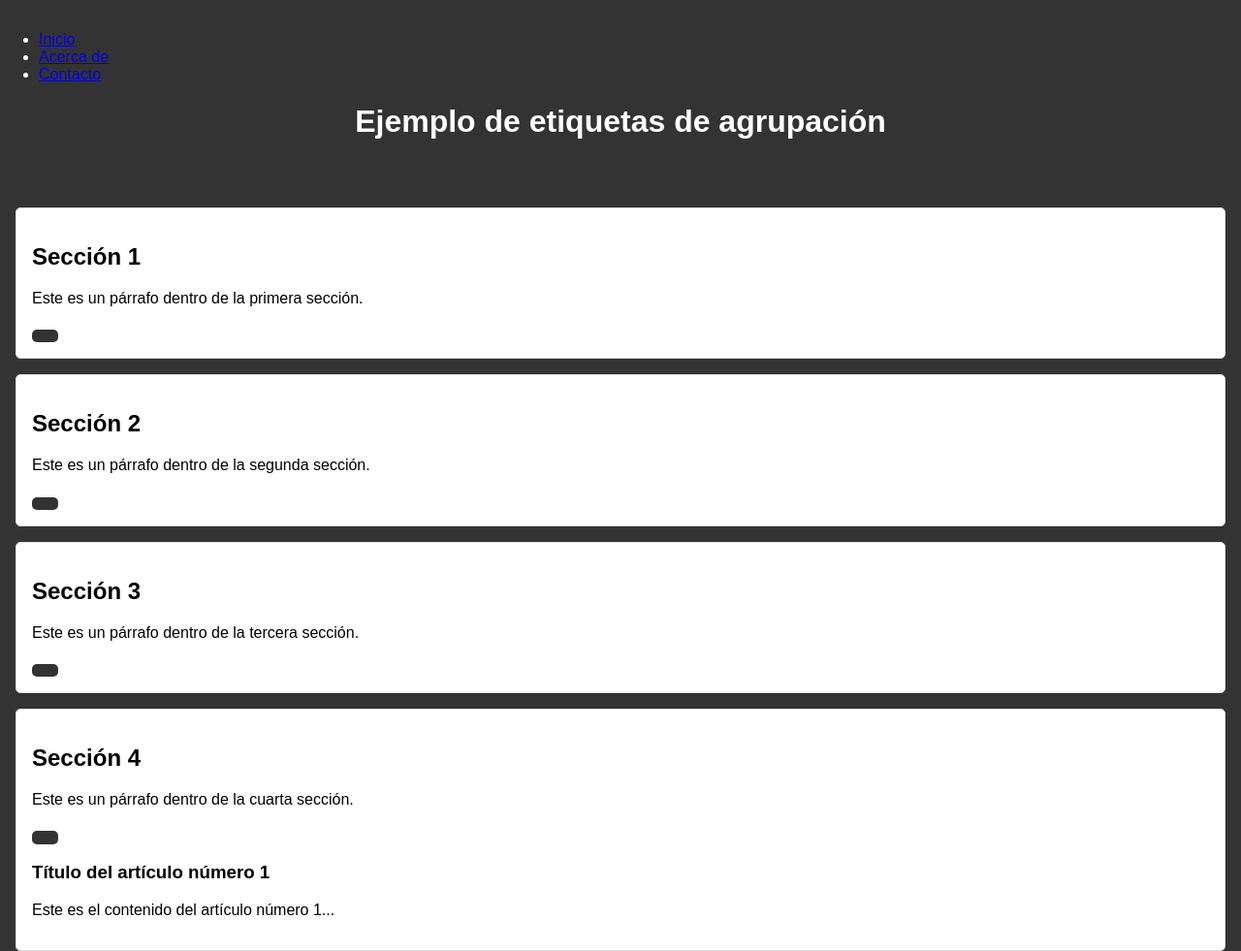
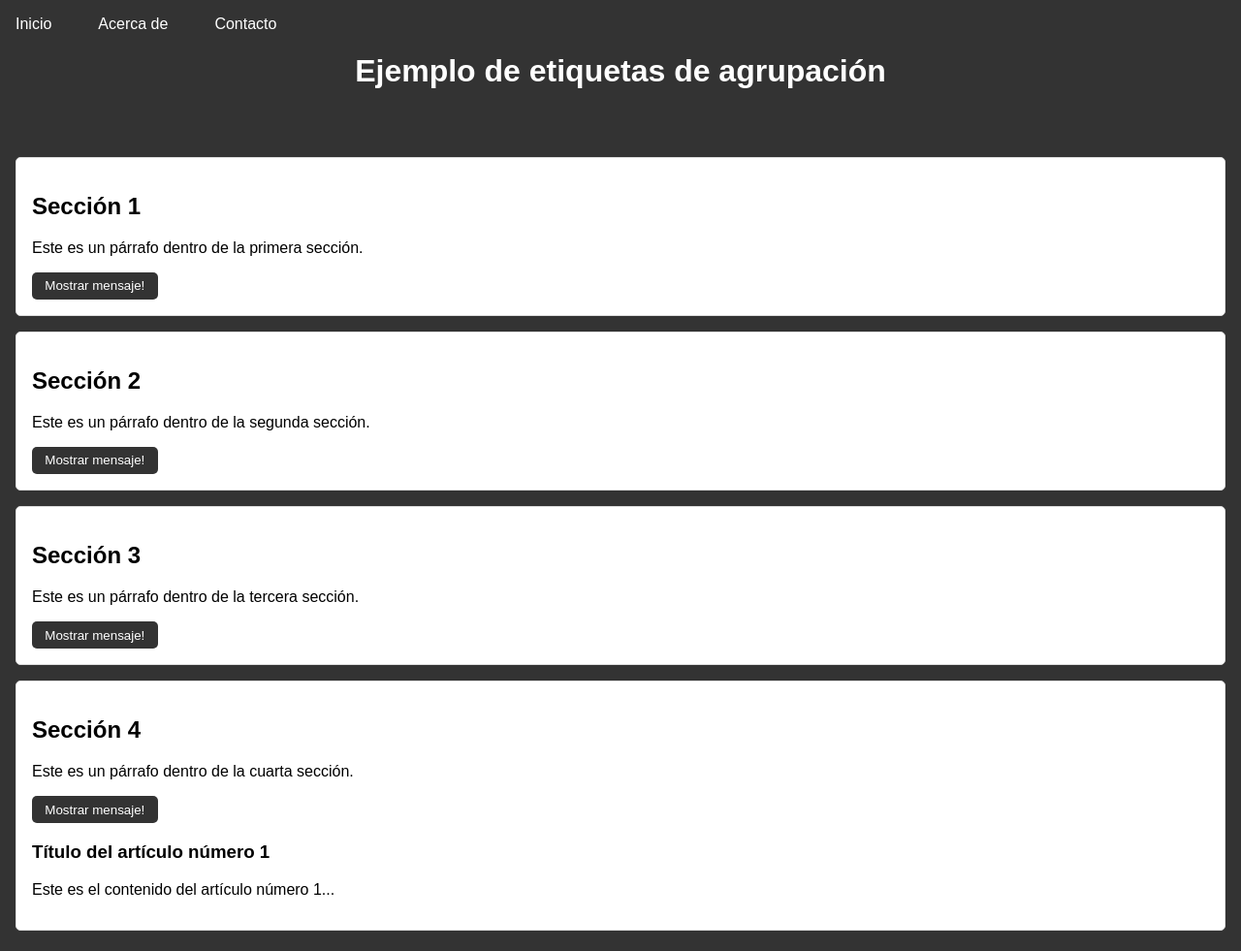
Before and after one commit to santiagomarchenaunilibre/laboratorio_15, a plain HTML site: page index.html in a window 1280 px wide. Shown: the top 981 px of the page at 97% size. Drawn offline with Linux system fonts and the light colour scheme.

Commit message:
cambios menores en el laboratorio

```diff
--- a/index.html
+++ b/index.html
@@ -21,22 +21,22 @@
         <section>
             <h2>Sección 1</h2>
             <p>Este es un párrafo dentro de la primera sección.</p>
-            <button onclick="mostrarMensaje('seccion 1')"></button>
+            <button onclick="mostrarMensaje('seccion 1')">Mostrar mensaje!</button>
         </section>
         <section>
             <h2>Sección 2</h2>
             <p>Este es un párrafo dentro de la segunda sección.</p>
-            <button onclick="mostrarMensaje('seccion 2')"></button>
+            <button onclick="mostrarMensaje('seccion 2')">Mostrar mensaje!</button>
         </section>
         <section>
             <h2>Sección 3</h2>
             <p>Este es un párrafo dentro de la tercera sección.</p>
-            <button onclick="mostrarMensaje('seccion 3')"></button>
+            <button onclick="mostrarMensaje('seccion 3')">Mostrar mensaje!</button>
         </section>
         <section>
             <h2>Sección 4</h2>
             <p>Este es un párrafo dentro de la cuarta sección.</p>
-            <button onclick="mostrarMensaje('seccion 4')"></button>
+            <button onclick="mostrarMensaje('seccion 4')">Mostrar mensaje!</button>
             <article>
                 <h3>Título del artículo número 1</h3>
                 <p>Este es el <span>contenido</span> del artículo número 1...</p>
--- a/styleLab15.css
+++ b/styleLab15.css
@@ -24,6 +24,22 @@ nav{
     color: white;
     text-align: left;
     font-size: 18;
+    align-items: center;
+}
+nav ul{
+    list-style: none;
+    display: flex;
+    gap: 1em;
+    margin: 0;
+    padding: 0;
+}
+nav ul li{
+    margin: 0;
+}
+nav ul li a{
+    color: white;
+    text-decoration: none;
+    padding: 0.5em 1em;
 }
 button{
     padding: 0.5em 1em;
```
